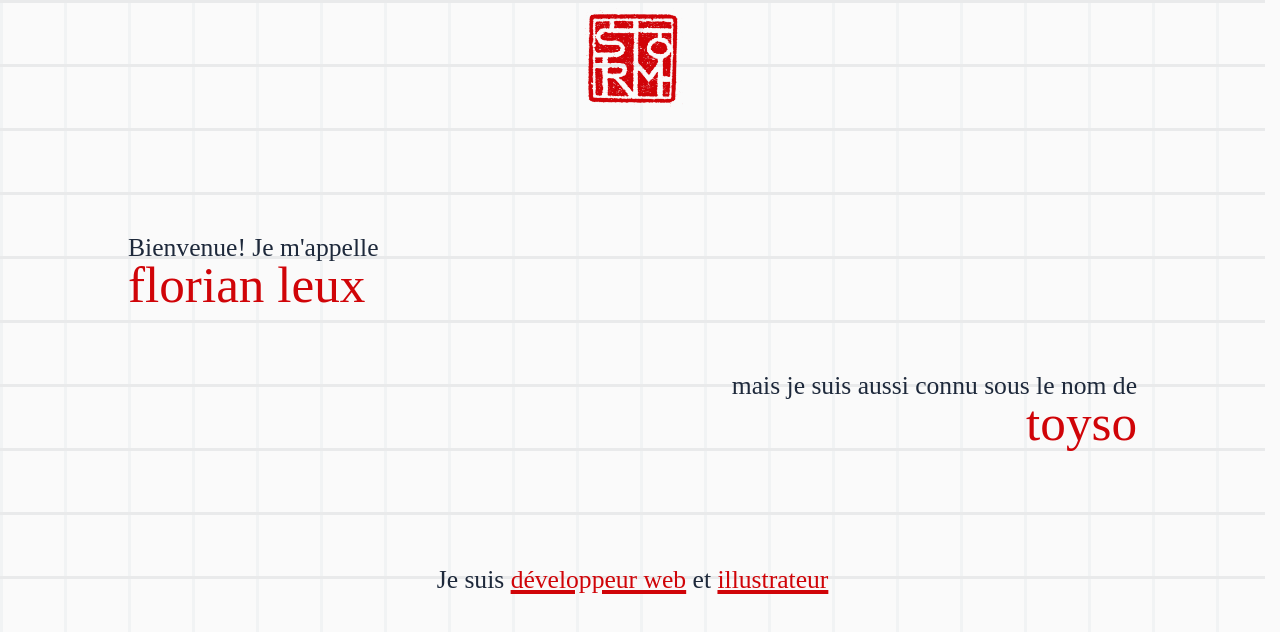
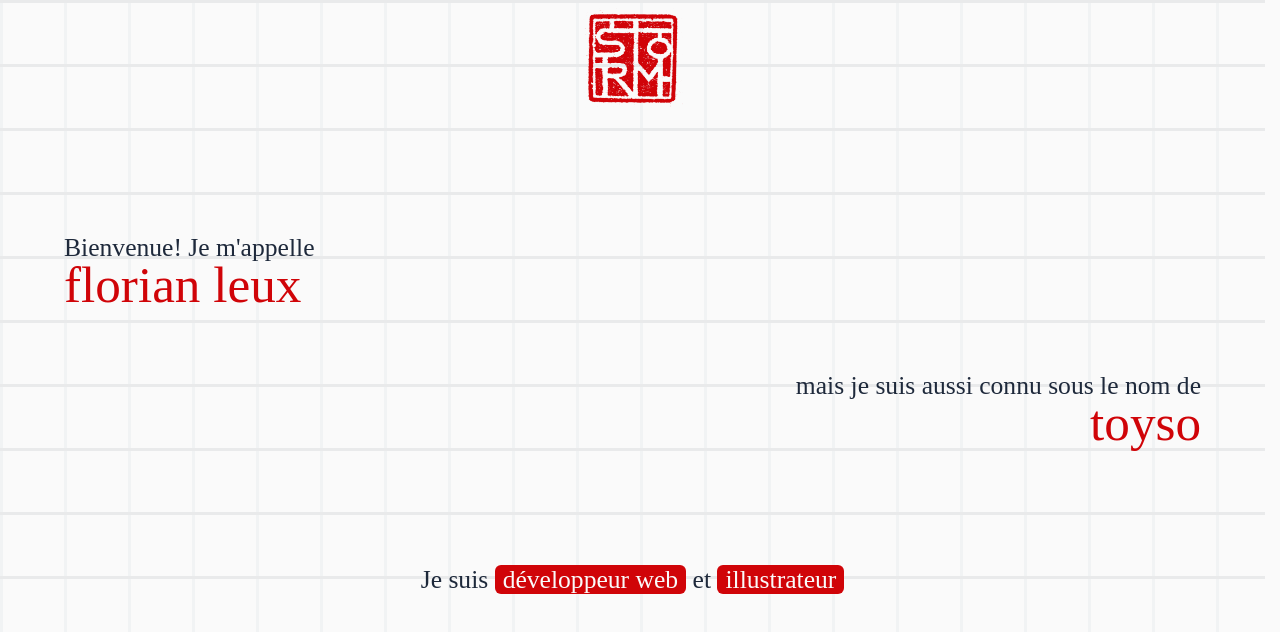
Before and after one commit to florianleux/toyso, a Vue app: page / in a window 1280 px wide. Shown: the top 632 px of the page. Built offline with nearby package versions, Linux system fonts and the light colour scheme; the HTML template or start-up script is replaced by a standard one; a web font is replaced by a local one.

Commit message:
feat(router): adding small fixe

```diff
--- a/src/style.css
+++ b/src/style.css
@@ -26,6 +26,7 @@
   }
 
   .placeholder {
+    min-height: 100px;
     height: 100%;
     background-color: #f0f0f0;
     background-image: url('/sceau.png');
@@ -44,19 +45,19 @@
   }
 
   .text-title {
-    font-size: 9vw;
-    line-height: 10vw;
+    font-size: 12vw;
+    line-height: 12vw;
   }
 
   .text-subtitle {
-    font-size: 5vw;
-    line-height: 0.9;
+    font-size: 6vw;
+    line-height: 1;
     text-wrap: balance;
   }
 
   .text-body {
     font-size: 4vw;
-    line-height: 1.2;
+    line-height: 1.6;
   }
 
   .text-marker:hover {
@@ -78,13 +79,34 @@
 
 
 
-  @media (min-width: 640) {
+  @media (min-width: 640px) {
     .text-marker {
       color: #fafafa;
       background-color: #d00408;
       padding-left: 8px;
       padding-right: 8px;
       border-radius: 6px;
+    }
+
+    .text-marker:hover {
+      color: white;
+      background-color: #1e293b;
+    }
+
+    .text-title {
+      font-size: 9vw;
+      line-height: 10vw;
+    }
+
+    .text-subtitle {
+      font-size: 5vw;
+      line-height: 0.9;
+      text-wrap: balance;
+    }
+
+    .text-body {
+      font-size: 4vw;
+      line-height: 1.2;
     }
 
   }
--- a/src/views/ArtworkDetail.vue
+++ b/src/views/ArtworkDetail.vue
@@ -1,6 +1,6 @@
 <template>
     <div>
-        <div class="text-subtitle font-dm">plongez dans le processus de création de mon illustration</div>
+        <div class="text-subtitle font-dm">les étapes de création de</div>
         <div class="text-title mb-[5vw] highlight font-gasoek lowercase">
             {{ artwork.title }}
         </div>
@@ -12,7 +12,6 @@
             </div>
 
             <div class="placeholder">
-
                 <img preload="auto" class="w-full h-full object-cover" :src="`/inkings/${artwork.fileName}.webp`"
                     :alt="artwork.fileName" />
 
--- a/src/views/Home.vue
+++ b/src/views/Home.vue
@@ -1,6 +1,6 @@
 <template>
-  <div class=" w-full flex items-center justify-center pt-[100px] px-[5vw]">
-    <div class="grid grid-cols-12 gap-8 items-center w-full mx-auto">
+  <div class=" w-full flex items-center justify-center pt-[100px]">
+    <div class="grid grid-cols-12 sm:gap-8 items-center w-full mx-auto">
       <div class="col-span-12 text-center md:text-left">
         <div class="text-subtitle font-dm">Bienvenue! Je m'appelle</div>
         <div class="text-title mb-[64px] text-center md:text-left highlight font-gasoek ">
@@ -15,7 +15,7 @@
         <p class="text-subtitle text-center font-dm mb-[32px]">Je suis <span class="text-marker">
             développeur
             web</span>
-          et <router-link to="/artworks"
+          et <router-link to="/artworks#"
             class="text-marker hover:opacity-80 transition-opacity duration-300 cursor-pointer">illustrateur</router-link>
         </p>
       </div>
```
